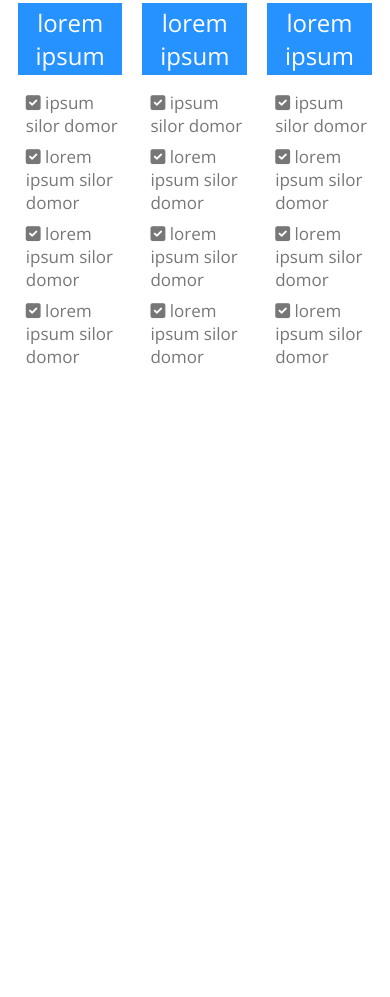
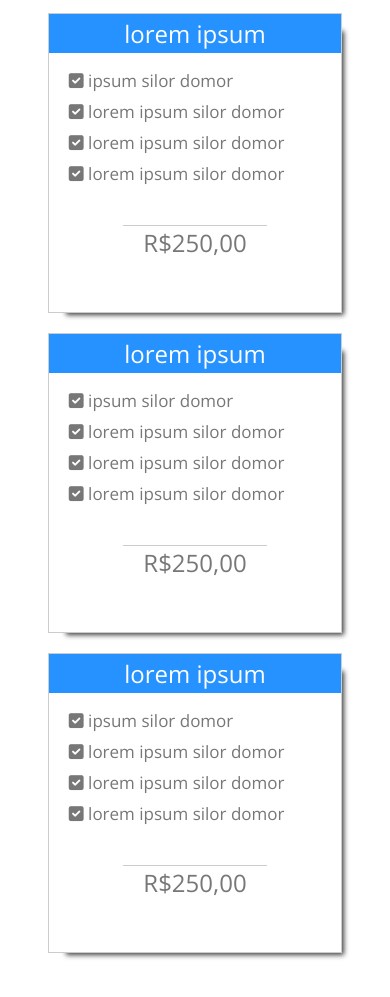
Before and after one commit to Napoleao1/projeto-site-treino, a plain HTML site: page index.html in a window 390 px wide. Shown: the part 927-1924 px from the top of the page. Before the commit the page ends 1350 px from the top, so only its background shows below. Drawn offline with nearby package versions, Linux system fonts and the light colour scheme.

Commit message:
aplicando responsividade

```diff
--- a/css/style.css
+++ b/css/style.css
@@ -158,18 +158,24 @@ nav.desktop a{
 
 .box-planos > .center {
   display: flex;
-  flex-wrap: nowrap;
+  flex-wrap: wrap;
 
 }
 
 .box-planos-single{
   width: 33.3%;
-  padding: 0 10px;
+  padding: 0 40px;
 
 }
 
-.box-planos-wraper{
+.box-planos-wrapper{
   width: 100%;
+  -webkit-box-shadow: 10px 10px 5px -8px rgba(0,0,0,0.75);
+  -moz-box-shadow: 10px 10px 5px -8px rgba(0,0,0,0.75);
+  box-shadow: 10px 10px 5px -8px rgba(0,0,0,0.75);
+  border: 1px solid #ccc;
+  min-height: 300px;
+
 }
 
 .box-planos-single h2{
@@ -184,13 +190,32 @@ nav.desktop a{
 .pontos-plano{
   padding: 8px 0 15px 0;
 
+}
 
+.preco{
+  margin-top: 10px;
+  padding: 15px 0;
+  text-align: center;
+
+}
+
+.preco h2{
+  font-size: 24px;
+  color: #777;
+  background-color: transparent;
+  padding: 0 20px;
+  display: inline-block;
+  border-top: 1px solid #ccc;
 
 }
 
 .box-planos-single p{
-  margin-left: 8px;
+  margin-left: 20px;
   color: #777777;
   font-size: 17px;
   margin-top: 8px;
 }
+
+@media screen and (max-width: 768px){
+    .box-planos-single{width: 100%; margin: 10px 0;}
+}
--- a/index.html
+++ b/index.html
@@ -49,7 +49,7 @@
         <section class="box-planos">
             <div class="center">
               <div class="box-planos-single">
-                <div class="box planos wrapper">
+                <div class="box-planos-wrapper">
                   <h2>lorem ipsum</h2>
                   <div class="pontos-plano">
                         <p><i class="fa-solid fa-square-check"></i> ipsum silor domor</p>
@@ -57,11 +57,14 @@
                         <p><i class="fa-solid fa-square-check"></i> lorem ipsum silor domor</p>
                         <p><i class="fa-solid fa-square-check"></i> lorem ipsum silor domor</p>
                   </div>
+                  <div class="preco">
+                    <h2>R$250,00</h2>
+              </div><!--preco-->
                   </div>
               </div> <!-- box plano single-->
 
               <div class="box-planos-single">
-                <div class="box planos wrapper">
+                <div class="box-planos-wrapper">
                 <h2>lorem ipsum</h2>
                 <div class="pontos-plano">
                       <p><i class="fa-solid fa-square-check"></i> ipsum silor domor</p>
@@ -69,11 +72,14 @@
                       <p><i class="fa-solid fa-square-check"></i> lorem ipsum silor domor</p>
                       <p><i class="fa-solid fa-square-check"></i> lorem ipsum silor domor</p>
                 </div>
+                <div class="preco">
+                  <h2>R$250,00</h2>
+            </div><!--preco-->
                 </div>
               </div>
 
             <div class="box-planos-single">
-              <div class="box planos wrapper">
+              <div class="box-planos-wrapper">
               <h2>lorem ipsum</h2>
               <div class="pontos-plano">
                     <p><i class="fa-solid fa-square-check"></i> ipsum silor domor</p>
@@ -81,7 +87,9 @@
                     <p><i class="fa-solid fa-square-check"></i> lorem ipsum silor domor</p>
                     <p><i class="fa-solid fa-square-check"></i> lorem ipsum silor domor</p>
               </div> <!--pontos-plano-->
-              <div class=""></div>
+              <div class="preco">
+                    <h2>R$250,00</h2>
+              </div><!--preco-->
               </div>
             </div> <!--box-planos-single-->
 
```
